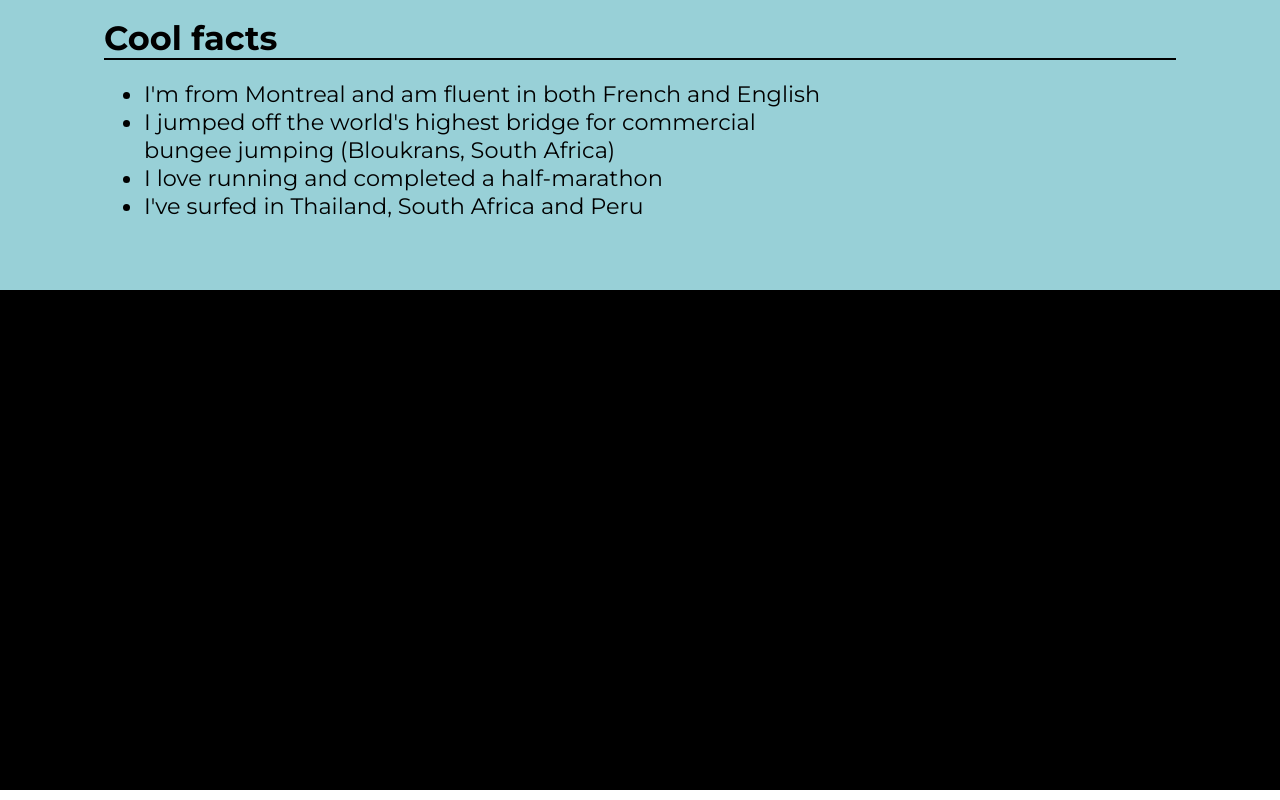
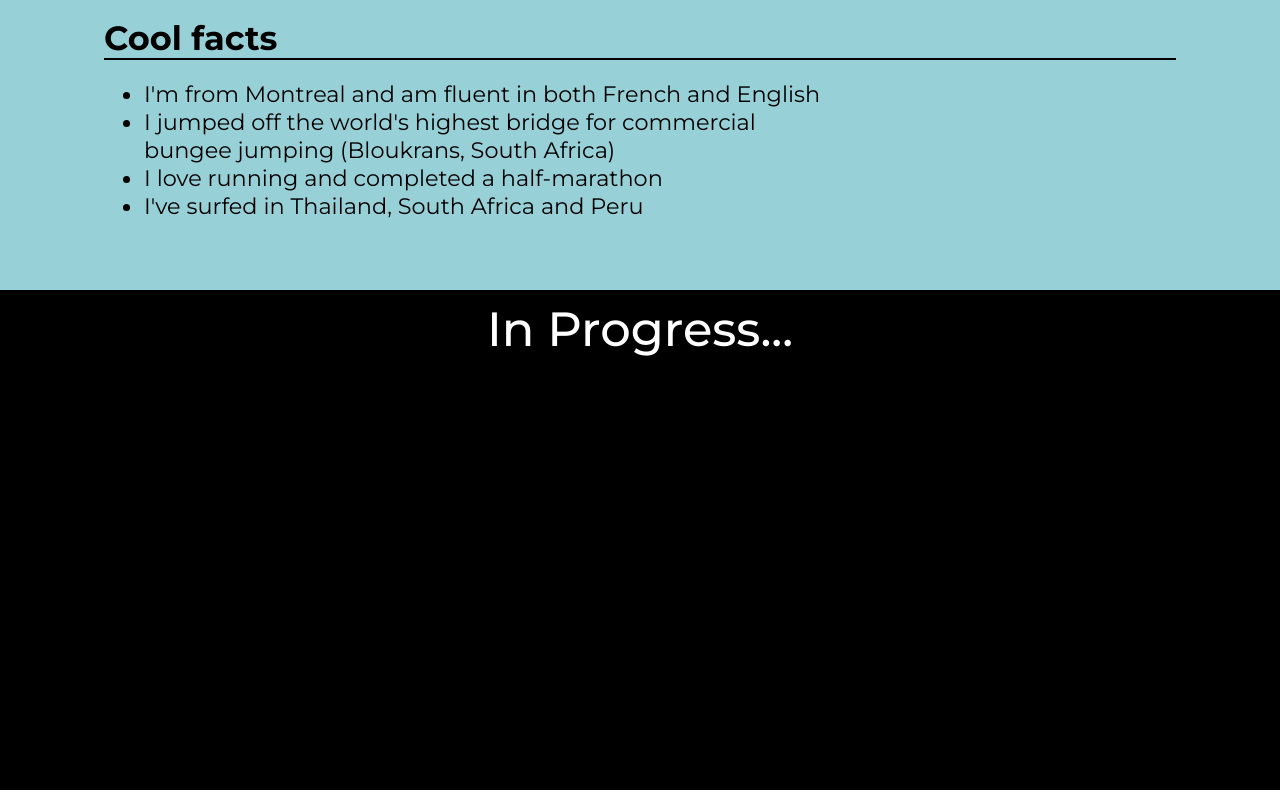
Before and after one commit to LucasHarvey/personal-website, a React (Create React App) app: page / in a window 1280 px wide. Shown: the part 1027-1827 px from the top of the page. Built offline with nearby package versions, Linux system fonts and the light colour scheme.

Commit message:
add in progress

```diff
--- a/src/Work.js
+++ b/src/Work.js
@@ -6,8 +6,8 @@ class Work extends Component {
     return (
     <div>
       <div className="Work">
+        <p>In Progress...</p>
       </div>
-      <p></p>
     </div>
     );
   }
--- a/src/css/work.css
+++ b/src/css/work.css
@@ -5,3 +5,9 @@
     flex-direction: column;
     align-items: center;
 }
+
+.Work > p {
+    font-size: 3.0em;
+    text-align: center;
+    color: white;
+}
```
